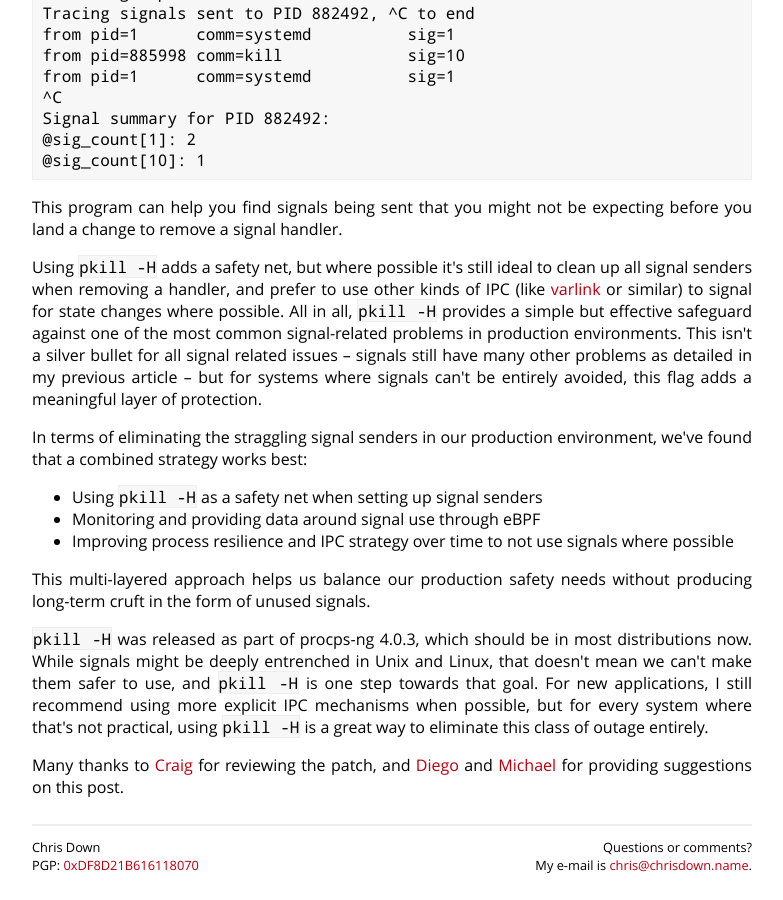
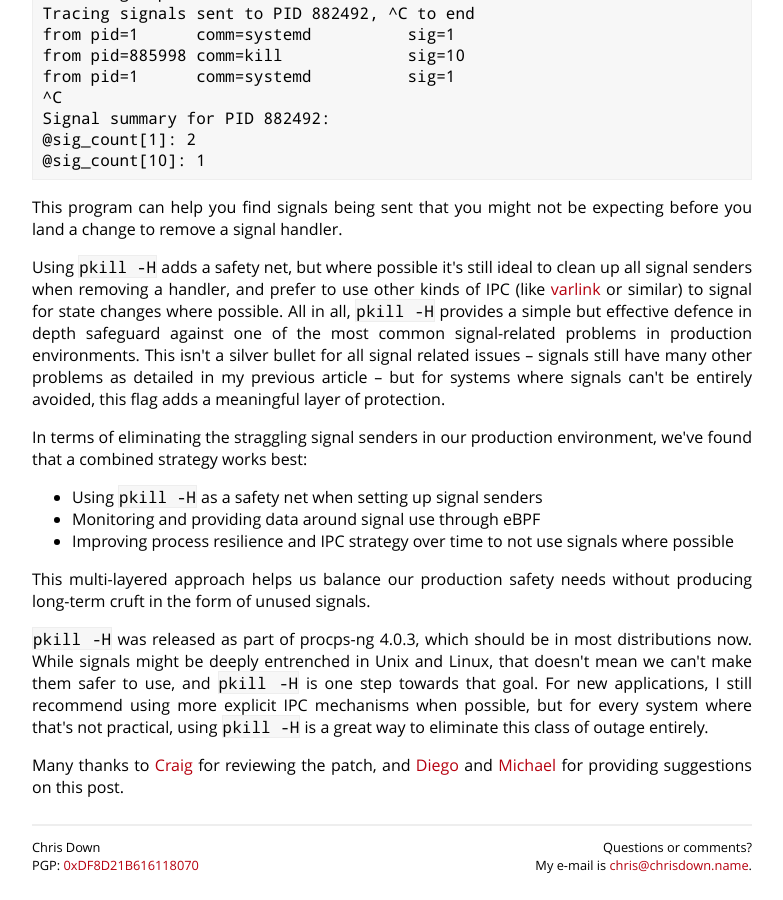
Before and after one commit to cdown/chrisdown.name, a Jekyll site: the page built from _posts/2025-05-13-safer-signal-sending-with-pkill-require-handler.md, in a window 1280 px wide and 900 px high, scrolled down 8440 px. Shown: the whole window, without its empty margins (248-1031 px from the left). Built offline with Jekyll 4.4.1, drawn with Linux system fonts in a browser that asks for light colours.

Commit message:
rh post: Mention it is defence in depth

```diff
--- a/_posts/2025-05-13-safer-signal-sending-with-pkill-require-handler.md
+++ b/_posts/2025-05-13-safer-signal-sending-with-pkill-require-handler.md
@@ -463,11 +463,11 @@ Using `pkill -H` adds a safety net, but where possible it's still ideal to
 clean up all signal senders when removing a handler, and prefer to use other
 kinds of IPC (like [varlink](https://varlink.org/) or similar) to signal for
 state changes where possible. All in all, `pkill -H` provides a simple but
-effective safeguard against one of the most common signal-related problems in
-production environments. This isn't a silver bullet for all signal related
-issues -- signals still have many other problems as detailed in my previous
-article -- but for systems where signals can't be entirely avoided, this flag
-adds a meaningful layer of protection.
+effective defence in depth safeguard against one of the most common
+signal-related problems in production environments. This isn't a silver bullet
+for all signal related issues -- signals still have many other problems as
+detailed in my previous article -- but for systems where signals can't be
+entirely avoided, this flag adds a meaningful layer of protection.
 
 In terms of eliminating the straggling signal senders in our production
 environment, we've found that a combined strategy works best:
```
